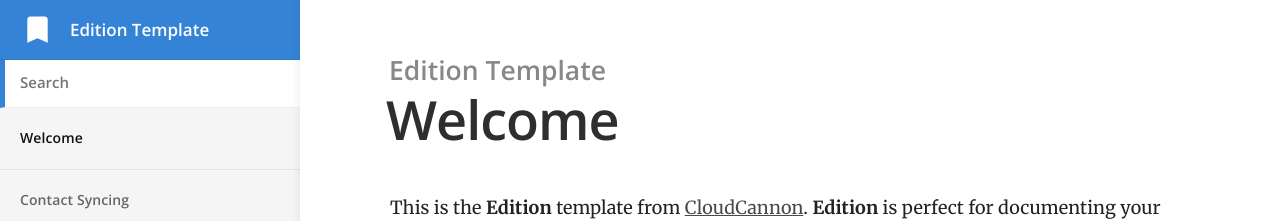
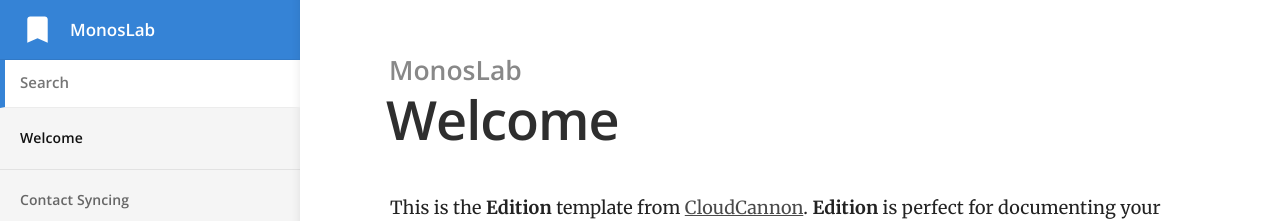
Before and after one commit to MonosLab/home, a Jekyll site: the page built from index.md, in a window 1280 px wide. Shown: the top 221 px of the page. Built offline with Jekyll 4.4.1, drawn with Linux system fonts in a browser that asks for light colours.

Commit message:
환경설정 변경

```diff
--- a/_config.yml
+++ b/_config.yml
@@ -1,17 +1,17 @@
 # ----
 # Site
 
-title: Edition Template
-url: "https://long-pig.cloudvent.net"
+title: MonosLab
+url: "https://monoslab.github.io/home/"
 baseurl:
 google_analytics_key:
 show_full_navigation: true
 
 # Values for the jekyll-seo-tag gem (https://github.com/jekyll/jekyll-seo-tag)
 logo: /siteicon.png
-description: Product documentation template for Jekyll.
+description: MonosLab.
 author:
-  name:
+  name: Kwangsoo Seo
   email:
   twitter: # twitter username without the @ symbol
 social:
@@ -22,7 +22,7 @@ social:
 # -----
 # Build
 
-timezone: Etc/UTC
+timezone: Etc/UTC+9
 
 permalink: pretty
 
```
